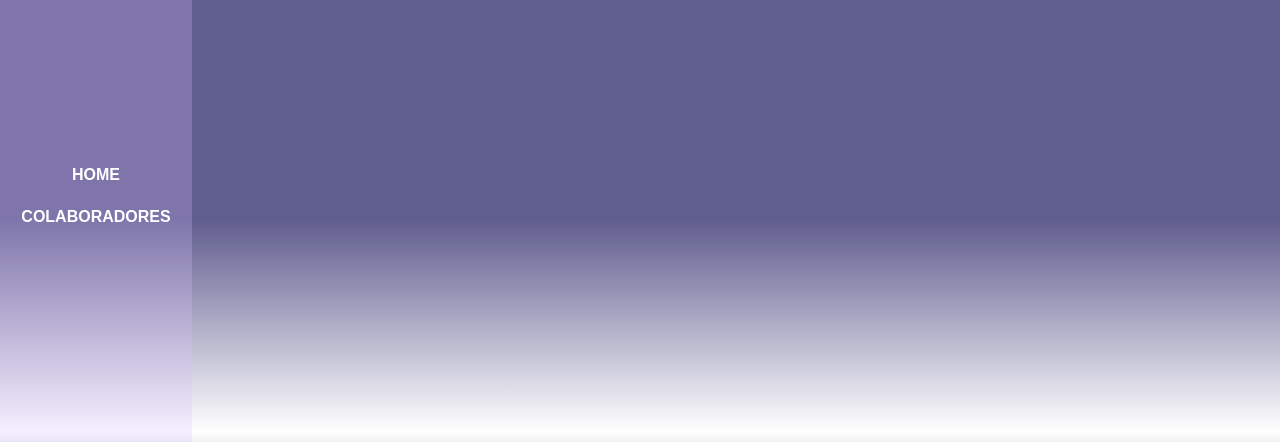
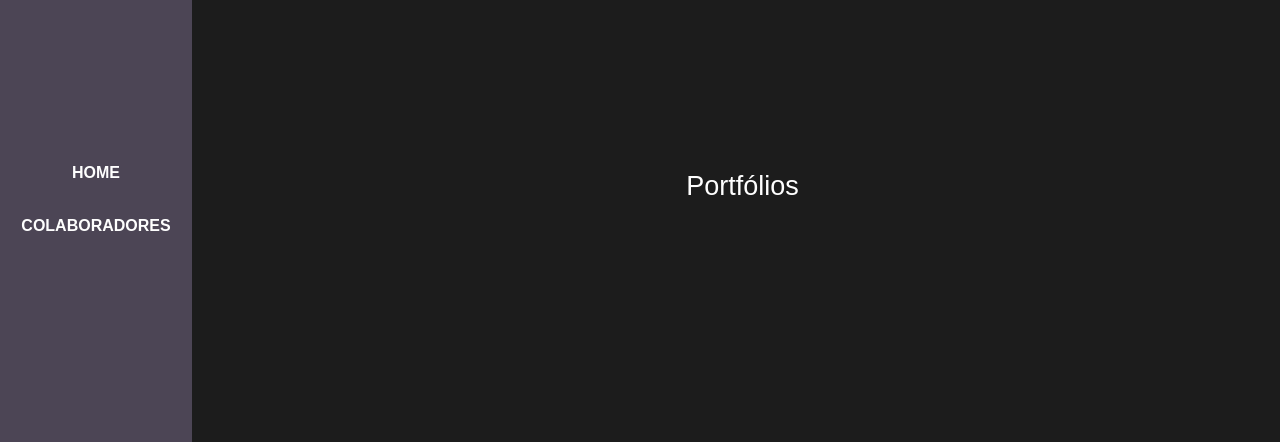
Before and after one commit to elizabethesantos/projetoAluraSuzano, a plain HTML site: page colaboradores.html in a window 1280 px wide. Shown: the part 214-656 px from the top of the page. Drawn offline with Linux system fonts and the light colour scheme.

Commit message:
ajustando as paginas

```diff
--- a/colaboradores.html
+++ b/colaboradores.html
@@ -8,6 +8,7 @@
     <link rel="stylesheet" href="./css/reset.css" />
     <link rel="stylesheet" href="./css/variaveis.css" />
     <link rel="stylesheet" href="./css/style.css" />
+    <link rel="stylesheet" href="./css/colaboradores.css" />
 
     <!-- FONTES -->
     <link
@@ -55,6 +56,7 @@
       <main>
         <section class="principal">
           <div class="principalConteudo">
+            <h1 class="tituloColaboradores">Portfólios</h1>
 
           </div>
         </section>
--- /dev/null
+++ b/css/colaboradores.css
@@ -0,0 +1,4 @@
+body {
+    background: var(--fundo-portfolio);
+    font-size: 2.7rem;
+}
--- a/css/style.css
+++ b/css/style.css
@@ -5,20 +5,13 @@ body {
   width: 100%;
   display: flex;
   flex-direction: column;
-  background: linear-gradient(
-    180deg,
-    #2c2a4a 6.77%,
-    rgba(96, 93, 143, 0.981013) 22.92%,
-    rgba(96, 93, 143, 0.984789) 54.17%,
-    rgba(255, 255, 255, 0.97) 80.73%,
-    rgba(44, 42, 74, 0.98481) 100%
-  );
+  background: var(--fundo);
 }
 
 /*********************   Imagem Fundo Principal   ****************************/
 .paginaPrincipal {
   flex: 2;
-  color: var(--branco-bandeira);
+  color: var(--branco);
   display: flex;
   align-items: center;
 }
@@ -38,7 +31,7 @@ body {
 .menu {
   width: 15%;
   height: 100%;
-  background: rgba(218, 191, 255, 0.25);
+  background: var(--fundo-menu);
   padding: auto;
   align-self: center;
   position: fixed;
@@ -71,7 +64,7 @@ body {
 
 .navegacaoLinks {
   text-transform: uppercase;
-  color: var(--branco-bandeira);
+  color: var(--branco);
   font-weight: bold;
   font-size: 1.6rem;
   text-decoration: none;
@@ -190,14 +183,14 @@ main {
   margin: 2rem;
   font-weight: 700;
   font-size: 1.8rem;
-  color: #2f043e;
+  color: var(--roxo);
   line-height: 2.5rem;
 }
 
 .titulo3,
 .texto3,
 .linkTexto3 {
-  color: #fefefe;
+  color: var(--branco);
 }
 
 .linkTexto3 {
--- a/css/variaveis.css
+++ b/css/variaveis.css
@@ -1,12 +1,11 @@
 :root {
   font-size: 62.5%;
   font-family: 'Gemunu Libre', sans-serif;
-  /*color: rgb(255, 255, 255); retirar comentário depois de adicionado o fundo  */
-  --azul-menu-1: linear-gradient(180deg, rgba(21, 163, 224, 0.315) 25%, rgba(51, 187, 245, 0.315) 25%);
-  --azul-menu-2: linear-gradient(180deg, rgba(19, 90, 121, 0.315) 25%, rgba(10, 88, 121, 0.315) 25%);
   --fundo-video: linear-gradient(180deg, #000000 0%, rgba(0, 1, 1, 0.363319) 56.25%, rgba(0, 11, 14, 0) 99.98%, rgba(1, 1, 1, 0.291667) 99.99%);
-  --azul-bandeira: rgb(33, 188, 255);
-  --branco-bandeira: rgb(255, 255, 255);
-  --rosa-bandeira: rgb(255, 112, 180);
-  --opacidade-fundo: rgba(0, 0, 0, 0.3);
+  --branco: rgb(254, 254, 254);
+  --roxo: rgb(47, 7, 62);
+  --fundo: linear-gradient(180deg, #2C2A4A 6.77%, rgba(96, 93, 143, 0.981013) 22.92%, rgba(255, 255, 255, 0.97) 54.17%, rgba(96, 93, 143, 0.984789) 80.73%, rgba(44, 42, 74, 0.98481) 100%);
+  --fundo-menu:  rgba(218, 191, 255, 0.25);
+  --fundo-portfolio: rgb(28, 28, 28);
+  --fundo-card: rgb(217, 217, 217);
 }
```
